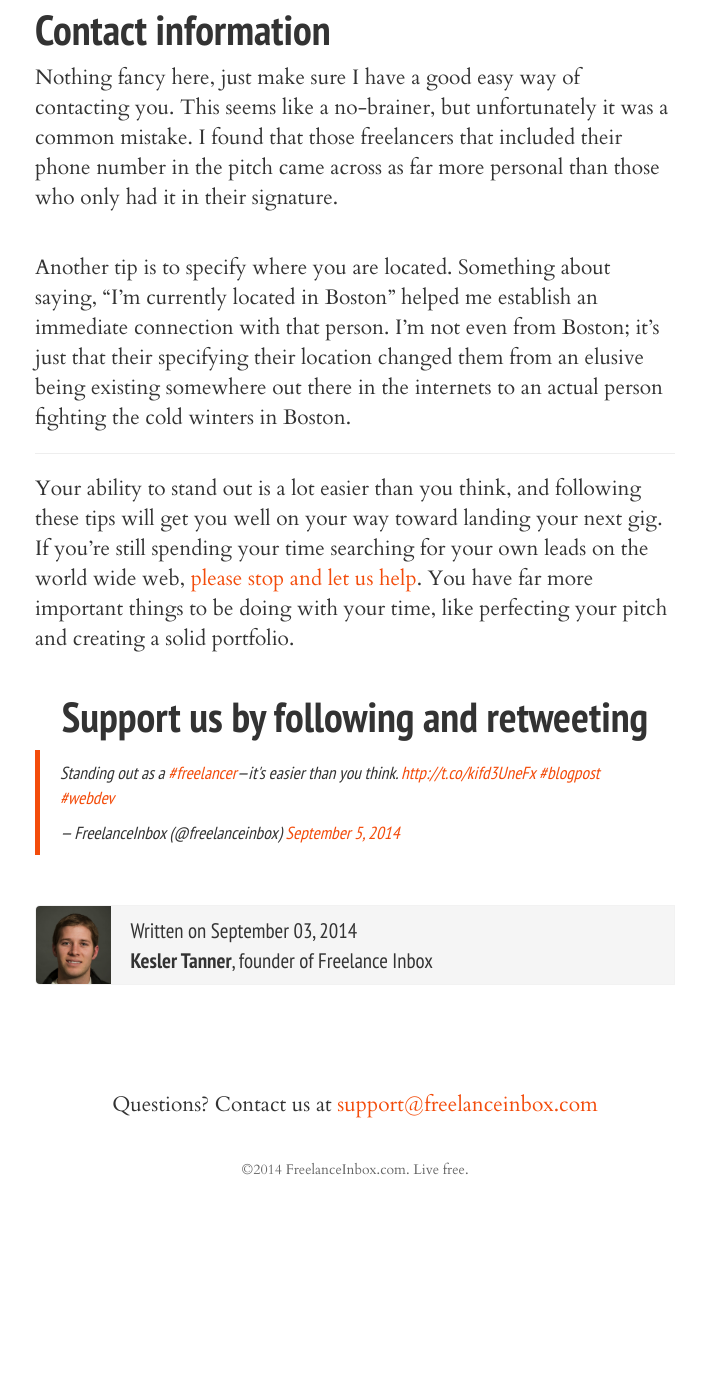
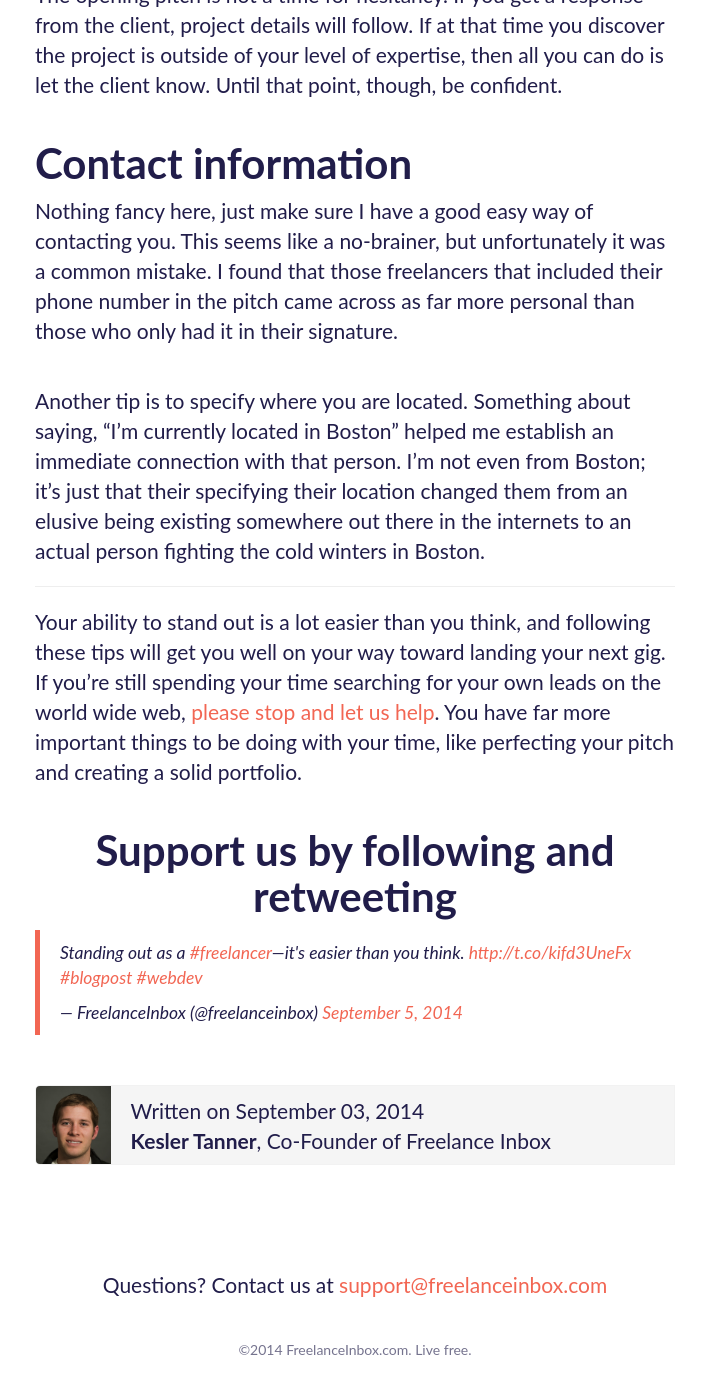
Before and after one commit to finbox/finbox.github.io, a Jekyll site: the page built from _posts/2014-09-03-standing-out-as-a-freelancer.md, in a window 1280 px wide and 1400 px high, scrolled down 8415 px. Shown: the top 1394 px of the window, without its empty margins (285-991 px from the left). Built offline with Jekyll 4.4.1, drawn with Linux system fonts in a browser that asks for light colours; comment, search, counter and statistics services are not loaded; before the commit the page ends 9635 px from its top, so only the background shows below that; some of the changed text lies outside the part shown.

Commit message:
Updated to match new branding

```diff
--- a/_includes/header.html
+++ b/_includes/header.html
@@ -1,11 +1,11 @@
 <div class="header">
 	<div class="nav">
-		<a href="https://freelanceinbox.com"><img src="/images/logo.png"></a>
+		<a href="https://freelanceinbox.com"><img src="/images/logo_500.png"></a>
 
 		<ul>
-			<li><a href="https://freelanceinbox.com">Home</a></li>
+			<li><a href="https://freelanceinbox.com">Get Leads</a></li>
 			<li><a href="/">Blog</a></li>
-			<li><a href="https://freelanceinbox.com/job">Post a job</a></li>
+			<!-- <li><a href="https://freelanceinbox.com/job">Post a job</a></li> -->
 			<!-- <li><a href="https://freelanceinbox.com/jobs">Job Board</a></li> -->
 			<li><a href="mailto:support@freelanceinbox.com">Contact</a></li>
 		</ul>
--- a/_includes/kesler_bio.html
+++ b/_includes/kesler_bio.html
@@ -1,6 +1,6 @@
 <div class="bio">
 	<img src="/images/kesler_profile.jpg" />
 	<p>Written on {{ page.date | date: "%B %d, %Y" }}<br>
-	<strong>Kesler Tanner</strong>, founder of Freelance Inbox
+	<strong>Kesler Tanner</strong>, Co-Founder of Freelance Inbox
 	</p>
 </div>
--- a/_layouts/default.html
+++ b/_layouts/default.html
@@ -11,8 +11,7 @@
    <link rel="stylesheet" href="/css/screen.css" />
 
 
-  <link href='https://fonts.googleapis.com/css?family=Cardo:400,400italic,700' rel='stylesheet' type='text/css'>
-  <link href='https://fonts.googleapis.com/css?family=PT+Sans+Narrow' rel='stylesheet' type='text/css'>
+  <link href='http://fonts.googleapis.com/css?family=Lato:400,700,900' rel='stylesheet' type='text/css'>
 
    <!-- Typekit -
    <script type="text/javascript" src="//use.typekit.net/laq3zaf.js"></script>
--- a/css/screen.css
+++ b/css/screen.css
@@ -2,16 +2,25 @@
   padding: 0;
   margin: 0;
   font-size: 14px;
-  font-family: 'Cardo', serif; }
+  font-family: 'Lato', sans-serif;
+  color: #211D4A; }
 
 a {
   color: #000; }
+  a:hover {
+    text-decoration: none; }
 
 .t-orange {
-  color: #f34c0b; }
+  color: #F26653; }
 
 .t-gray {
-  color: #666666; }
+  color: #75738E; }
+
+.t-white {
+  color: #fff; }
+
+.t-shadow {
+  text-shadow: 0 1px 2px #75738E; }
 
 .calign {
   text-align: center; }
@@ -36,7 +45,7 @@
 
 .header {
   width: 100%;
-  border-top: 2px solid #f34c0b; }
+  border-top: 2px solid #F26653; }
   .header .nav {
     padding: 10px 50px 20px; }
     .header .nav img {
@@ -52,10 +61,10 @@
         margin-left: 20px;
         display: inline-block; }
         .header .nav ul li a {
-          color: #666666;
-          font-size: 1em;
-          font-family: "PT Sans Narrow";
-          text-transform: uppercase; }
+          color: #211D4A;
+          font-size: 1em; }
+          .header .nav ul li a:hover {
+            color: #F26653; }
 
 footer p {
   font-size: 1.5em; }
@@ -67,7 +76,6 @@
 	height: 150px;
 	background:url(/images/brushed.png);
 	padding:40px;
-	font-family: $ptSans;
 	a {
 		transition: all .5s;
 		-webkit-transition: all .5s;
@@ -83,23 +91,20 @@
   padding: 5px;
   font-size: 1.5em; }
   .post h1 {
-    font-family: "PT Sans Narrow";
-    font-size: 3.5em;
+    font-size: 3.0em;
     font-weight: 700; }
   .post h2 {
     margin-top: 40px;
-    font-family: "PT Sans Narrow";
     font-size: 2.5em; }
     .post h2.subtitle {
       margin-top: -10px;
-      color: #666666; }
+      color: #75738E; }
   .post h3 {
     margin-top: 40px;
-    font-family: "PT Sans Narrow";
     font-size: 2.0em;
     font-weight: 700; }
   .post a {
-    color: #f34c0b; }
+    color: #F26653; }
   .post p + p {
     margin-top: 40px; }
   .post img {
@@ -108,10 +113,9 @@
     margin-left: auto;
     margin-right: auto; }
   .post blockquote {
-    border-color: #f34c0b;
+    border-color: #F26653;
     font-style: italic; }
   .post .bio {
-    font-family: "PT Sans Narrow";
     margin: 50px 0 50px 0;
     height: 80px;
     background: rgba(0, 0, 0, 0.04);
@@ -125,27 +129,21 @@
       float: left; }
     .post .bio p {
       margin-top: 10px; }
-  .post .tweet {
-    font-family: "PT Sans Narrow"; }
-    .post .tweet iframe {
-      margin-left: auto !important;
-      margin-right: auto !important; }
+  .post .tweet iframe {
+    margin-left: auto !important;
+    margin-right: auto !important; }
 
 .grid {
   width: 960px;
-  /*min-width:700px;*/
-  /*width:100%;*/
   margin-left: auto;
   margin-right: auto; }
 
 .inset {
   padding: 10px;
-  background: url(/images/sos.png);
-  border-top: 1px solid #ccc;
-  border-bottom: 1px solid #ccc; }
+  background: url(/images/sos_dark.png);
+  border-top: 1px solid #75738E;
+  border-bottom: 1px solid #75738E; }
 
-.featured h3 {
-  font-family: "PT Sans Narrow"; }
 .featured .card {
   float: left;
   width: 48%;
@@ -153,7 +151,7 @@
   padding: 30px;
   height: 450px;
   overflow: hidden;
-  background: #fff;
+  background: rgba(255, 255, 255, 0.8);
   box-shadow: 0px 0px 5px rgba(0, 0, 0, 0.3);
   -webkit-box-shadow: 0px 0px 5px rgba(0, 0, 0, 0.3); }
   .featured .card:nth-child(odd) {
@@ -167,8 +165,6 @@
     .featured .card .img-wrapper img {
       width: 100%;
       margin-top: -20%; }
-  .featured .card h3 {
-    font-family: "PT Sans Narrow"; }
   .featured .card:hover {
     text-decoration: none;
     color: #000; }
--- a/index.html
+++ b/index.html
@@ -6,7 +6,7 @@
 <div id="home">
 	<div class="inset">
 		<div class="grid featured">
-			<h3>Featured posts</h1>
+			<h3 class="t-gray">Featured posts</h1>
 			{% for post in site.posts %}
 			<a href="{{ post.url }}" class="card">
 				<div class="img-wrapper"><img src="{{ post.image }}"></div>
```
Also changed, not shown: styles/screen.scss (+17 -28 lines), images/logo.png (deleted), images/logo_500.png (added), images/logo_mark.png (added), images/logo_mark_circle.png (added), images/logo_mark_square.png (added), images/sos.png, images/sos_dark.png (added), images/sos_old.png (added).
